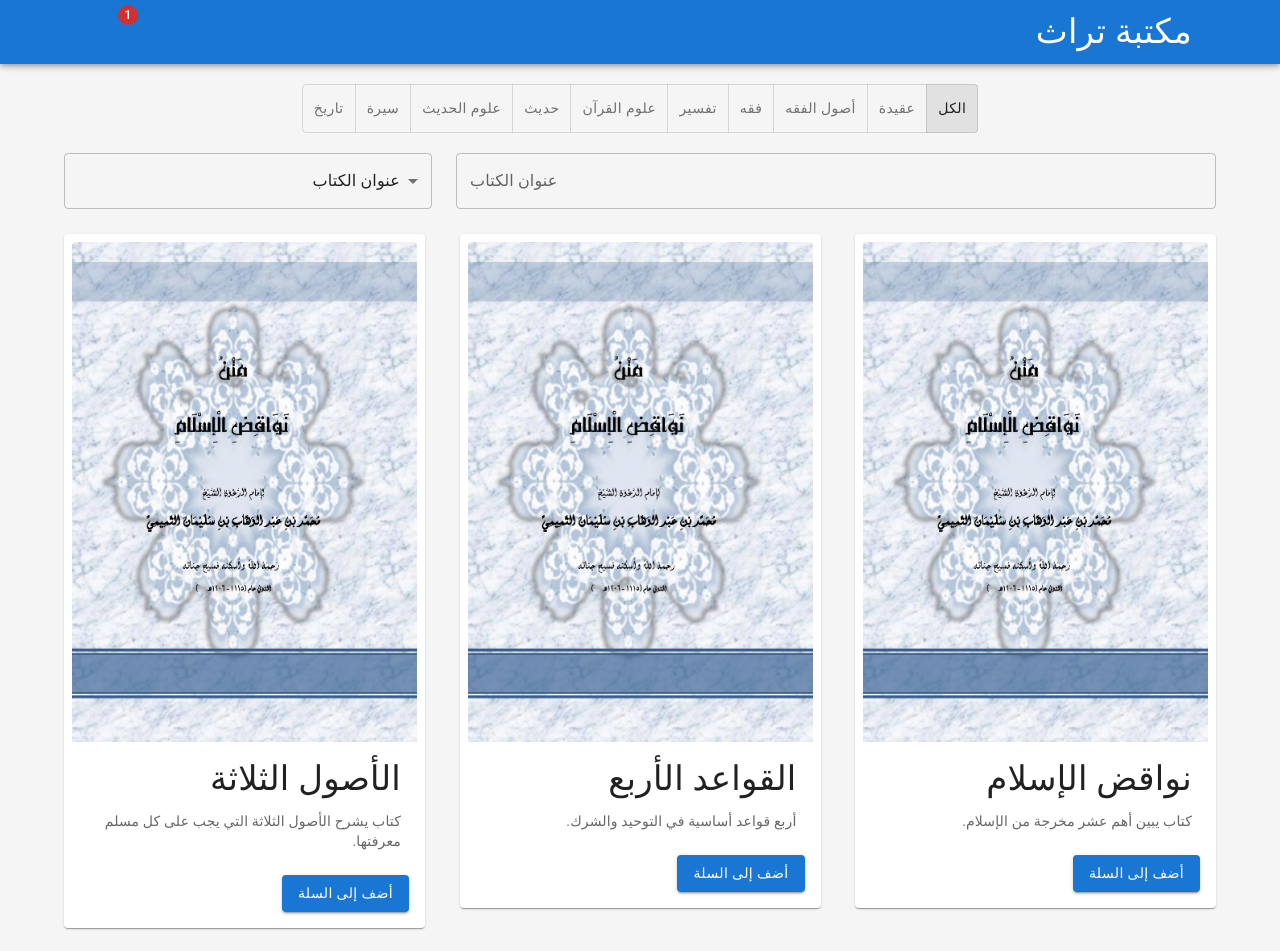
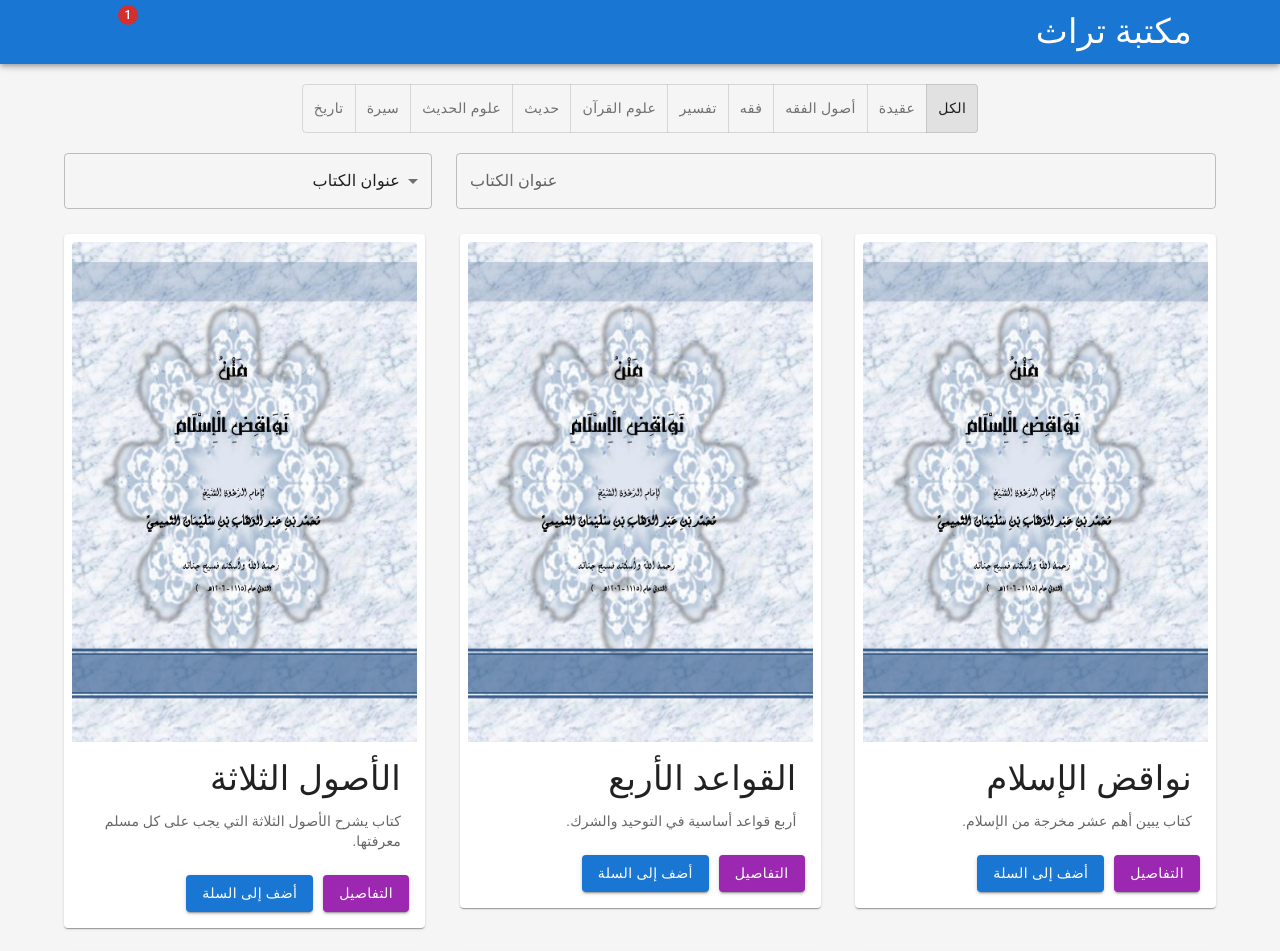
Before and after one commit to om3rma7hmoud/islamic-store, a React (Vite) app: page / in a window 1280 px wide. Shown: the top 951 px of the page. Built offline with nearby package versions, Linux system fonts and the light colour scheme; some icons are missing.

Commit message:
Add details button

```diff
--- a/src/components/BookCard.jsx
+++ b/src/components/BookCard.jsx
@@ -4,6 +4,8 @@ import CardMedia from "@mui/material/CardMedia";
 import Typography from "@mui/material/Typography";
 import Button from "@mui/material/Button";
 import CardActions from "@mui/material/CardActions";
+import { Link } from "react-router-dom";
+
 import imageUrlTest from "/images/nwaqed.jpg";
 
 import "../styles/book-card.css";
@@ -26,7 +28,12 @@ export default function BookCard({ book }) {
           {book.description}
         </Typography>
       </CardContent>
-      <CardActions className="add-button">
+      <CardActions style={{ gap: "10px" }} className="add-button">
+        <Link to={"/BookDetails"}>
+          <Button variant="contained" color="secondary">
+            التفاصيل
+          </Button>
+        </Link>
         <Button variant="contained" color="primary">
           أضف إلى السلة
         </Button>
--- a/src/components/Navbar.jsx
+++ b/src/components/Navbar.jsx
@@ -29,12 +29,7 @@ export default function Navbar() {
             aria-label="show 17 new shoppingcart"
             color="inherit"
           >
-            <Badge
-              badgeContent={1}
-              className="fhhhhhhhhhhhhhhhh"
-              style={{ padding: "0 !important" }}
-              color="error"
-            >
+            <Badge badgeContent={1} color="error">
               <Link style={{ color: "white" }} to={"/link"}>
                 <ShoppingCartIcon />
               </Link>
--- a/src/styles/book-card.css
+++ b/src/styles/book-card.css
@@ -21,7 +21,7 @@
 .book-item:hover {
   transition: 0.5s;
   transform: translateY(-15px);
-  box-shadow: 0 0 5px rgba(0, 0, 0, 0.5);
+  box-shadow: 0 0 10px rgba(0, 0, 0, 0.5);
   -webkit-transform: translateY(-15px);
   -moz-transform: translateY(-15px);
   -ms-transform: translateY(-15px);
```
Also changed, not shown: src/pages/Book.jsx (added), src/pages/ProductDetails.jsx (deleted).
